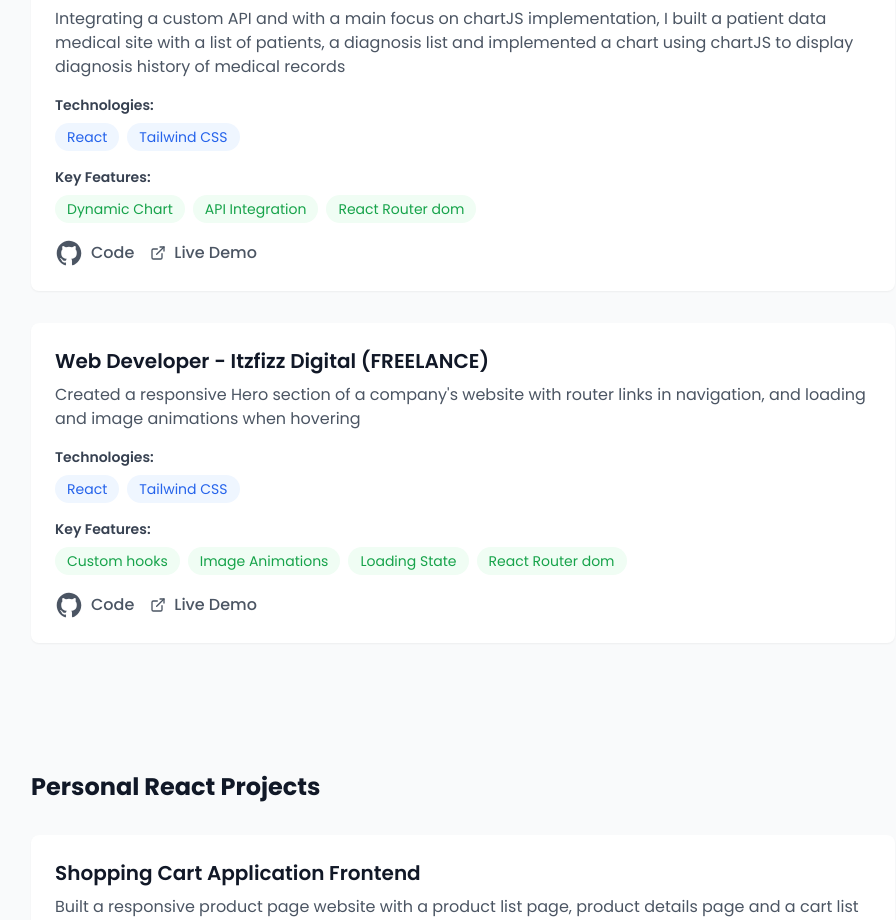
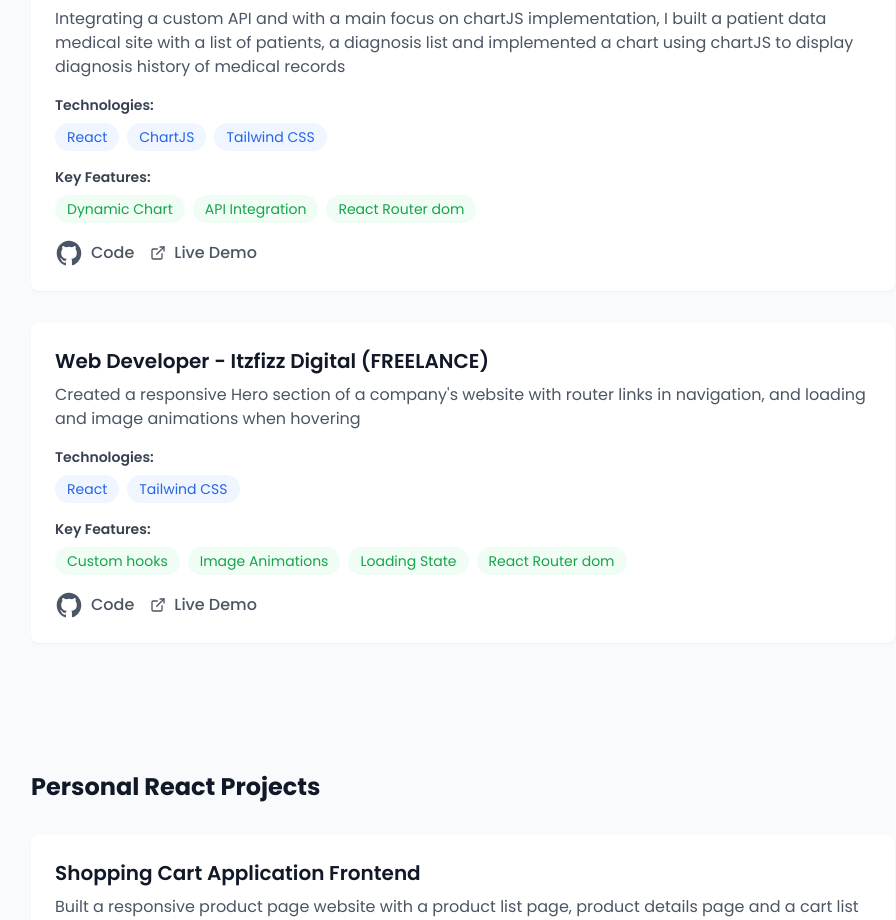
Before and after one commit to mohammedZato/my-Portfolio, a React (Vite) app: page / in a window 1280 px wide. Shown: the part 1133-2053 px from the top of the page, without its empty margins (177-1073 px from the left). Built offline with nearby package versions, Linux system fonts and the light colour scheme.

Commit message:
updated experience field

```diff
--- a/src/component/portfolio.jsx
+++ b/src/component/portfolio.jsx
@@ -66,7 +66,7 @@ const Portfolio = () => {
     {
       title: "Frontend Developer - Coalition Technologies (FREELANCE)",
       description: "Integrating a custom API and with a main focus on chartJS implementation, I built a patient data medical site with a list of patients, a diagnosis list and implemented a chart using chartJS to display diagnosis history of medical records",
-      technologies: ["React", "Tailwind CSS"],
+      technologies: ["React", "ChartJS", "Tailwind CSS"],
       features: ["Dynamic Chart", "API Integration", "React Router dom"],
       github: "https://github.com/mohammedZato/patient-data",
       live: "https://mohammedzato.github.io/patient-data/"
```
